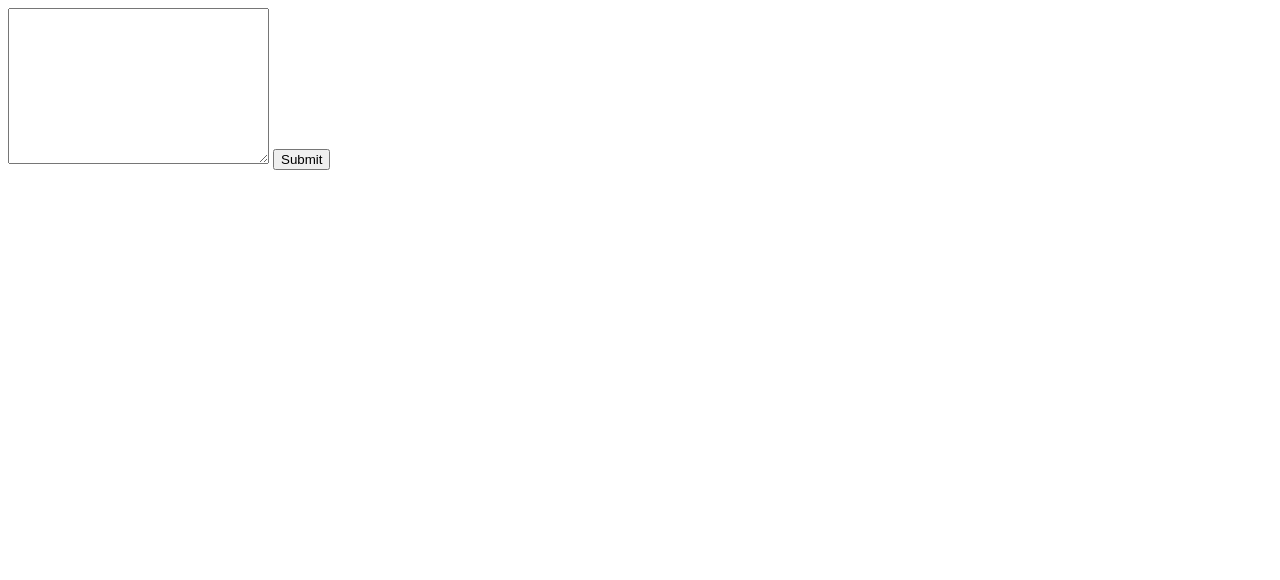
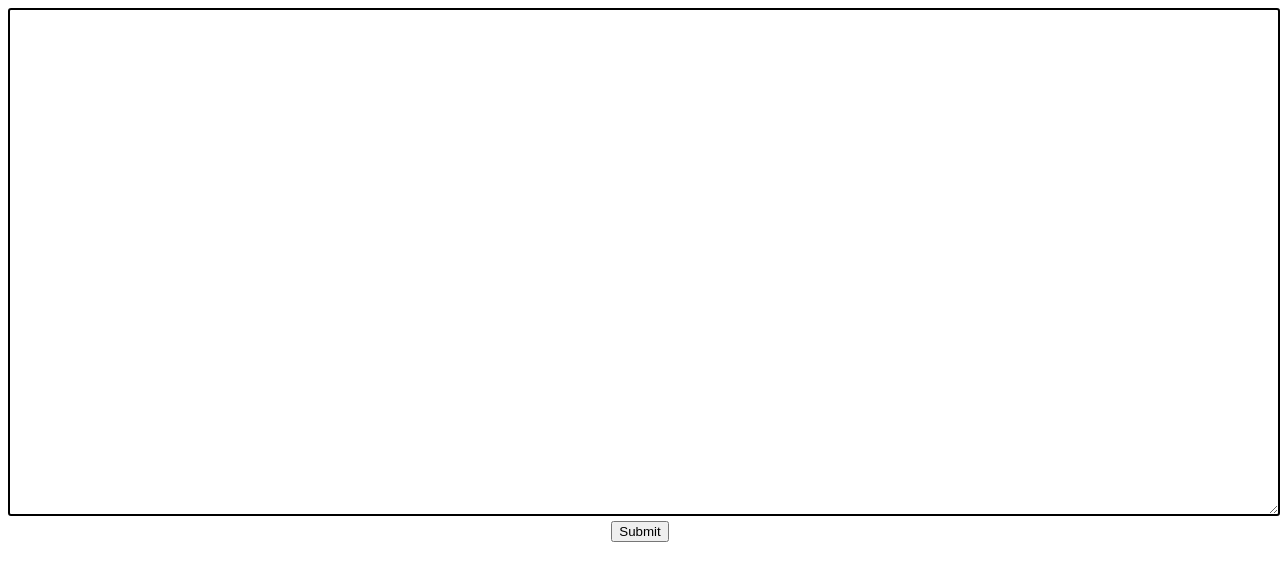
Before and after one commit to Sai-Charan-Bandari/TextEncoder, a plain HTML site: page index.html in a window 1280 px wide. Drawn offline with Linux system fonts and the light colour scheme.

Commit message:
updated readme,css

```diff
--- a/index.html
+++ b/index.html
@@ -5,6 +5,21 @@
     <meta http-equiv="X-UA-Compatible" content="IE=edge">
     <meta name="viewport" content="width=device-width, initial-scale=1.0">
     <title>Document</title>
+    <style>
+        textarea{
+            display: block;
+            font-family:'Segoe UI', Tahoma, Geneva, Verdana, sans-serif;
+            width: 100%;
+            height: 500px;;
+            border: 2px solid black;
+            border-radius: 3px;
+        }
+        button{
+         display: block;
+         margin: auto;
+         margin-top: 5px;
+        }
+    </style>
 </head>
 <body>
     <textarea name="" id="" cols="30" rows="10"></textarea>
```
Also changed, not shown: 1 other file.
